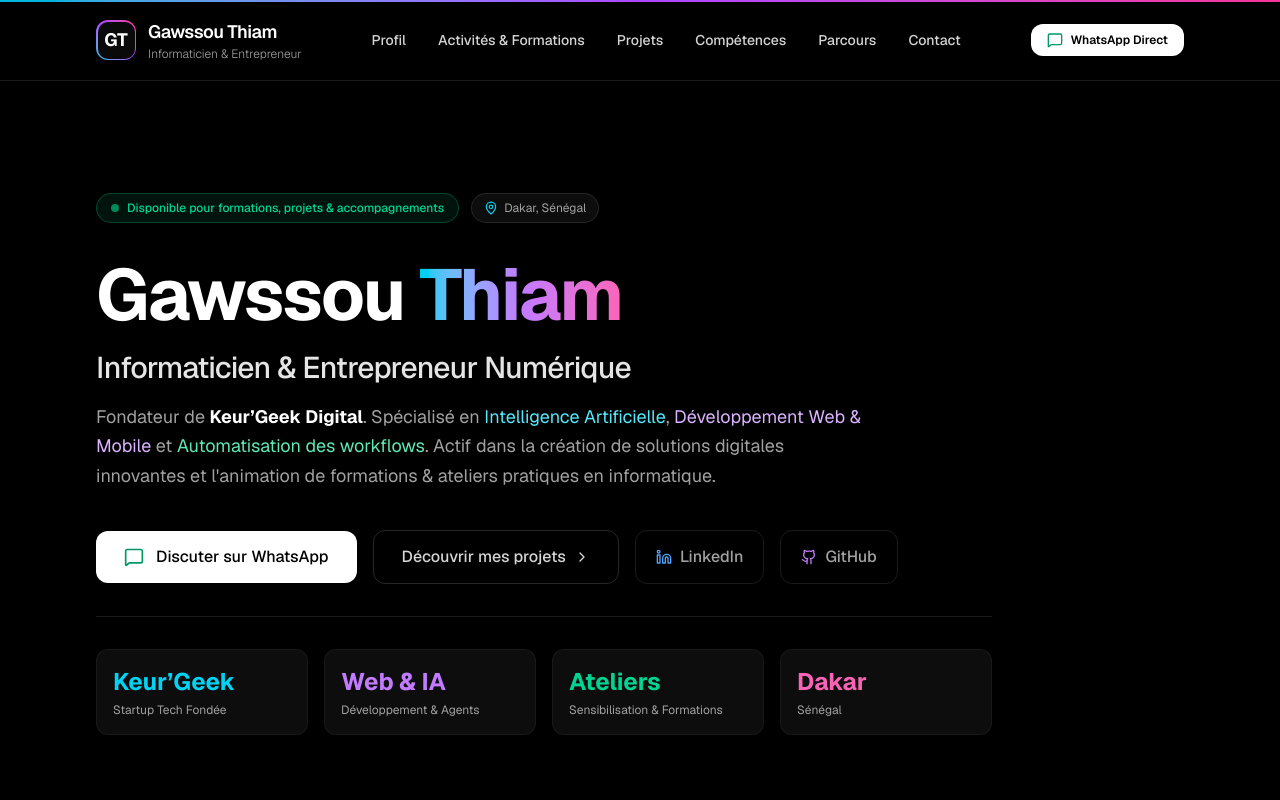
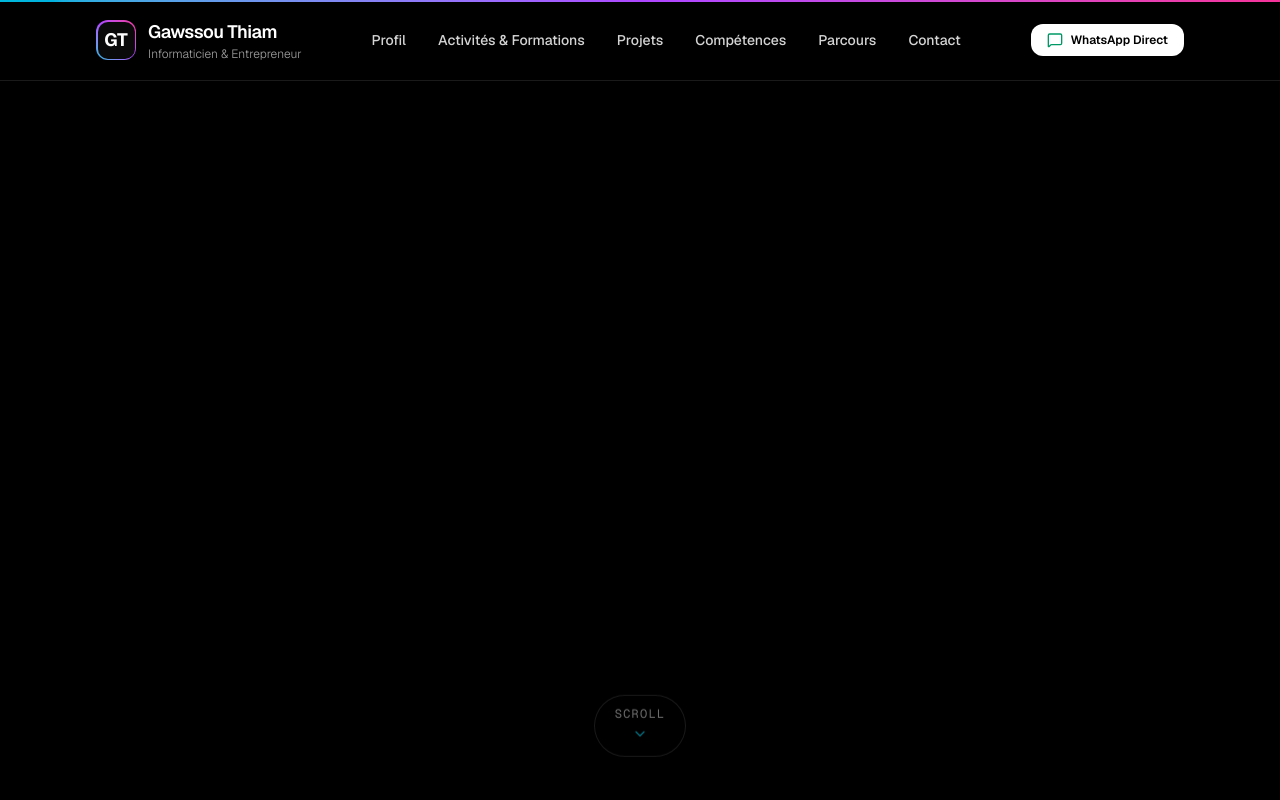
Before and after one commit to gawssougeek221/portfolio-gawssou, a Next.js app: page / in a window 1280 px wide. Shown: the top 800 px of the page. Built offline with nearby package versions, Linux system fonts and the light colour scheme.

Commit message:
Feat: Robot Spline 3D en pleine page avec affichage des informations au scroll

```diff
--- a/src/app/page.tsx
+++ b/src/app/page.tsx
@@ -30,7 +30,8 @@
   Layers,
   Bot,
   PackageCheck,
-  FileText
+  FileText,
+  ChevronDown
 } from "lucide-react";
 
 declare global {
@@ -53,46 +54,40 @@
   const [copiedField, setCopiedField] = useState<string | null>(null);
   const [activeTab, setActiveTab] = useState<"all" | "ia" | "web" | "dev">("all");
 
-  const heroRef = useRef<HTMLDivElement>(null);
-  const servicesRef = useRef<HTMLDivElement>(null);
-  const projectsRef = useRef<HTMLDivElement>(null);
-  const skillsRef = useRef<HTMLDivElement>(null);
+  const heroContentRef = useRef<HTMLDivElement>(null);
 
   useEffect(() => {
     if (typeof window !== "undefined") {
       gsap.registerPlugin(ScrollTrigger);
 
-      // Hero Entrance GSAP Animation
       const ctx = gsap.context(() => {
-        gsap.from(".gsap-hero-title", {
+        // Reveal Hero content on scroll over the Spline robot canvas
+        gsap.from(".gsap-hero-content", {
+          scrollTrigger: {
+            trigger: ".gsap-hero-trigger",
+            start: "top 60%",
+            end: "top 20%",
+            scrub: 1
+          },
           opacity: 0,
-          y: 40,
-          duration: 1,
-          stagger: 0.2,
-          ease: "power3.out"
+          y: 80,
+          ease: "power2.out"
         });
 
-        gsap.from(".gsap-hero-badge", {
-          opacity: 0,
-          scale: 0.8,
-          duration: 0.8,
-          ease: "back.out(1.7)",
-          delay: 0.2
-        });
-
+        // Reveal cards on scroll
         gsap.from(".gsap-card-reveal", {
           scrollTrigger: {
             trigger: ".gsap-cards-container",
-            start: "top 80%",
+            start: "top 85%",
             toggleActions: "play none none reverse"
           },
           opacity: 0,
-          y: 30,
+          y: 40,
           stagger: 0.15,
           duration: 0.8,
           ease: "power2.out"
         });
-      }, heroRef);
+      });
 
       return () => ctx.revert();
     }
@@ -194,9 +189,9 @@
 
   return (
     <div className="min-h-screen bg-black text-neutral-100 selection:bg-purple-600 selection:text-white relative font-sans">
-      {/* 3D Spline Canvas Interactive Background */}
+      {/* Fixed 3D Spline Canvas Interactive Robot Background */}
       <div className="fixed inset-0 z-0 pointer-events-auto transition-all duration-500 overflow-hidden">
-        <div className="absolute inset-0 bg-black/60 z-10 pointer-events-none" />
+        <div className="absolute inset-0 bg-black/40 z-10 pointer-events-none" />
         <div className="absolute inset-0 flex items-center justify-center">
           {/* @ts-ignore */}
           <spline-viewer
@@ -212,7 +207,7 @@
       <div className="fixed top-0 left-0 right-0 h-[2px] bg-gradient-to-r from-cyan-500 via-purple-500 to-pink-500 z-[100]" />
 
       {/* Navigation Header */}
-      <header className="sticky top-0 z-50 backdrop-blur-xl bg-black/80 border-b border-white/10 transition-all duration-300">
+      <header className="fixed top-0 left-0 right-0 z-50 backdrop-blur-xl bg-black/60 border-b border-white/10 transition-all duration-300">
         <div className="max-w-6xl mx-auto px-4 sm:px-6 lg:px-8 h-20 flex items-center justify-between">
           <a href="#" className="flex items-center gap-3 group">
             <div className="w-10 h-10 rounded-xl bg-gradient-to-tr from-cyan-500 via-purple-500 to-pink-500 p-[1.5px] group-hover:scale-105 transition-transform duration-300">
@@ -341,11 +336,28 @@
         </AnimatePresence>
       </header>
 
-      {/* Hero Section */}
-      <section ref={heroRef} className="relative z-10 pt-16 pb-20 md:pt-28 md:pb-32 px-4 sm:px-6 lg:px-8 max-w-6xl mx-auto">
-        <div className="text-center md:text-left space-y-8">
+      {/* SECTION 1: Full-Screen 3D Robot Viewport with Scroll Indicator */}
+      <section className="relative h-screen w-full flex flex-col justify-between items-center z-10 pointer-events-none pt-24 pb-12 px-6">
+        <div />
+
+        {/* Floating Scroll Indicator at bottom */}
+        <motion.a
+          href="#hero-info"
+          initial={{ opacity: 0, y: 10 }}
+          animate={{ opacity: 1, y: 0 }}
+          transition={{ repeat: Infinity, repeatType: "reverse", duration: 1.5 }}
+          className="pointer-events-auto flex flex-col items-center gap-2 px-5 py-2.5 rounded-full bg-black/60 border border-white/20 backdrop-blur-md text-white/80 hover:text-white transition-all shadow-xl"
+        >
+          <span className="text-xs uppercase tracking-widest font-mono text-neutral-300">SCROLL</span>
+          <ChevronDown className="w-4 h-4 text-cyan-400 animate-bounce" />
+        </motion.a>
+      </section>
+
+      {/* SECTION 2: Hero Information Revealed on Scroll */}
+      <section id="hero-info" className="gsap-hero-trigger relative z-10 pt-16 pb-20 md:pt-24 md:pb-32 px-4 sm:px-6 lg:px-8 max-w-6xl mx-auto">
+        <div className="gsap-hero-content text-center md:text-left space-y-8 bg-black/60 p-8 md:p-12 rounded-3xl border border-white/10 backdrop-blur-md shadow-2xl">
           {/* Status Badges */}
-          <div className="gsap-hero-badge flex flex-wrap items-center justify-center md:justify-start gap-3">
+          <div className="flex flex-wrap items-center justify-center md:justify-start gap-3">
             <div className="inline-flex items-center gap-2 px-3.5 py-1.5 rounded-full border border-emerald-500/30 bg-emerald-500/10 backdrop-blur-md text-emerald-400 text-xs font-medium">
               <span className="w-2 h-2 rounded-full bg-emerald-400 animate-pulse" />
               Disponible pour formations, projets &amp; accompagnements
@@ -358,16 +370,16 @@
 
           {/* Main Title */}
           <div className="space-y-4 max-w-4xl">
-            <h1 className="gsap-hero-title text-4xl sm:text-6xl lg:text-7xl font-bold tracking-tight text-white leading-[1.1]">
+            <h1 className="text-4xl sm:text-6xl lg:text-7xl font-bold tracking-tight text-white leading-[1.1]">
               Gawssou{" "}
               <span className="bg-gradient-to-r from-cyan-400 via-purple-400 to-pink-400 bg-clip-text text-transparent">
                 Thiam
               </span>
             </h1>
-            <p className="gsap-hero-title text-xl sm:text-2xl md:text-3xl font-medium text-neutral-200 tracking-tight">
+            <p className="text-xl sm:text-2xl md:text-3xl font-medium text-neutral-200 tracking-tight">
               Informaticien &amp; Entrepreneur Numérique
             </p>
-            <p className="gsap-hero-title text-sm sm:text-base md:text-lg text-neutral-400 font-normal leading-relaxed max-w-3xl">
+            <p className="text-sm sm:text-base md:text-lg text-neutral-400 font-normal leading-relaxed max-w-3xl">
               Fondateur de <strong className="text-white">Keur’Geek Digital</strong>. Spécialisé en{" "}
               <span className="text-cyan-300">Intelligence Artificielle</span>,{" "}
               <span className="text-purple-300">Développement Web &amp; Mobile</span> et{" "}
@@ -378,7 +390,7 @@
           </div>
 
           {/* Action Buttons */}
-          <div className="gsap-hero-title flex flex-wrap items-center justify-center md:justify-start gap-4 pt-2">
+          <div className="flex flex-wrap items-center justify-center md:justify-start gap-4 pt-2">
             <a
               href="https://wa.me/221701056707"
               target="_blank"
@@ -416,7 +428,7 @@
           </div>
 
           {/* Quick Metrics / Highlights */}
-          <div className="gsap-hero-title grid grid-cols-2 sm:grid-cols-4 gap-4 pt-8 border-t border-white/10 max-w-4xl">
+          <div className="grid grid-cols-2 sm:grid-cols-4 gap-4 pt-8 border-t border-white/10 max-w-4xl">
             <div className="p-4 rounded-xl bg-neutral-900/60 border border-white/5 backdrop-blur-sm">
               <div className="text-2xl font-bold text-cyan-400">Keur’Geek</div>
               <div className="text-xs text-neutral-400 mt-1">Startup Tech Fondée</div>
@@ -512,7 +524,7 @@
       </section>
 
       {/* Services & Formations Section */}
-      <section id="services" ref={servicesRef} className="relative z-10 py-20 max-w-6xl mx-auto px-4 sm:px-6 lg:px-8">
+      <section id="services" className="relative z-10 py-20 max-w-6xl mx-auto px-4 sm:px-6 lg:px-8">
         <div className="text-center max-w-3xl mx-auto space-y-4 mb-14">
           <div className="inline-flex items-center gap-2 text-xs font-semibold uppercase tracking-widest text-purple-400">
             <Zap className="w-4 h-4" />
@@ -600,7 +612,7 @@
       </section>
 
       {/* Projects Showcase */}
-      <section id="projects" ref={projectsRef} className="relative z-10 py-20 bg-neutral-950/80 border-y border-white/10">
+      <section id="projects" className="relative z-10 py-20 bg-neutral-950/80 border-y border-white/10">
         <div className="max-w-6xl mx-auto px-4 sm:px-6 lg:px-8">
           <div className="flex flex-col md:flex-row md:items-end justify-between gap-6 mb-12">
             <div className="space-y-3">
@@ -710,7 +722,7 @@
       </section>
 
       {/* Compétences Section */}
-      <section id="skills" ref={skillsRef} className="relative z-10 py-20 max-w-6xl mx-auto px-4 sm:px-6 lg:px-8">
+      <section id="skills" className="relative z-10 py-20 max-w-6xl mx-auto px-4 sm:px-6 lg:px-8">
         <div className="text-center max-w-3xl mx-auto space-y-4 mb-14">
           <div className="inline-flex items-center gap-2 text-xs font-semibold uppercase tracking-widest text-cyan-400">
             <Wrench className="w-4 h-4" />
```
